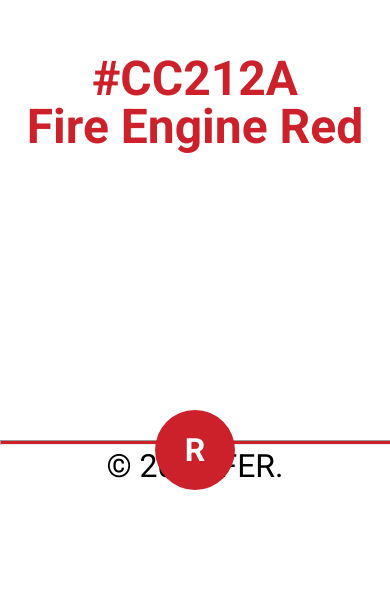
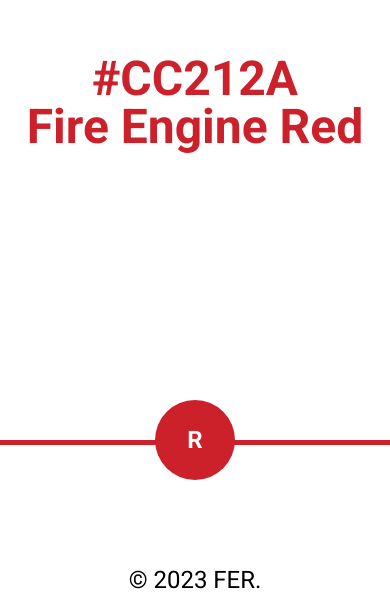
Before and after one commit to MariaRipley/modulo-1-repaso-intermedio, a plain HTML site: page index.html in a window 390 px wide. Shown: the part 235-849 px from the top of the page. Drawn offline with Linux system fonts and the light colour scheme.

Commit message:
Added media query for tablet size and .footer-logo styles modified for responsive design.

```diff
--- a/css/style.css
+++ b/css/style.css
@@ -1,9 +1,14 @@
 body {
-  /* width: 100vw;
-  height: 100vh; */
+  width: 100vw;
+  height: 100vh;
   font-family: "Montserrat", sans-serif;
   font-family: "Roboto", sans-serif;
   font-size: 62.5%;
+}
+
+:root {
+  --primary-color: #cc212a;
+  --secondary-color: white;
 }
 
 .main {
@@ -16,48 +21,71 @@ body {
   flex-direction: column;
   align-items: center;
   justify-content: center;
-  color: #cc212a;
+  color: var(--primary-color);
   font-weight: bold;
   font-size: 3rem;
   text-transform: capitalize;
 }
 
 .footer {
-  height: 20vh;
+  width: 100%;
+  height: 20%;
   position: sticky;
-  bottom: 0;
 }
 
 .line {
-  background-color: #cc212a;
-  width: 100%;
-  height: 0.2rem;
-}
-
-.logo-container {
-  display: flex;
-  justify-content: center;
-  align-items: center;
+  background-color: var(--primary-color);
+  height: 0.3rem;
 }
 
 .footer-logo {
-  width: 5rem;
-  height: 5rem;
-  background-color: #cc212a;
-  color: white;
   text-transform: uppercase;
+  background-color: var(--primary-color);
+  color: var(--secondary-color);
+  font-size: 1.5rem;
+  font-weight: bold;
+  padding: 1.5rem;
+  width: 2rem;
+  height: 2rem;
   border-radius: 100%;
-  font-weight: bold;
-  font-size: 2rem;
   display: flex;
   justify-content: center;
   align-items: center;
   position: absolute;
+  bottom: 100%;
+  transform: translate(-50%, 50%);
+  z-index: 999;
+}
+
+.footer-content {
+  display: flex;
+  flex-direction: column;
+  align-items: center;
 }
 
 .footer-copy {
   text-transform: uppercase;
-  font-size: 2rem;
-  display: flex;
-  justify-content: center;
+  font-size: 1.5rem;
+  position: absolute;
+  bottom: 10%;
 }
+
+@media screen and (min-width: 768px) {
+  .footer-content {
+    display: flex;
+    flex-direction: row-reverse;
+    justify-content: space-between;
+    margin: 2rem;
+    align-items: center;
+  }
+
+  .footer-logo {
+    position: relative;
+    top: -2.5rem;
+    left: 2.5rem;
+  }
+
+  .footer-copy {
+    position: static;
+  }
+}
--- a/index.html
+++ b/index.html
@@ -23,12 +23,10 @@
       </section>
     </main>
     <footer class="footer">
-      <div class="line-container">
-        <hr class="line" />
-      </div>
+      <div class="line"></div>
       <div class="footer-content">
         <div class="logo-container">
-          <h1 class="footer-logo">r</h1>
+          <p class="footer-logo">r</p>
         </div>
         <p class="footer-copy">&copy; 2023 fer.</p>
       </div>
```
